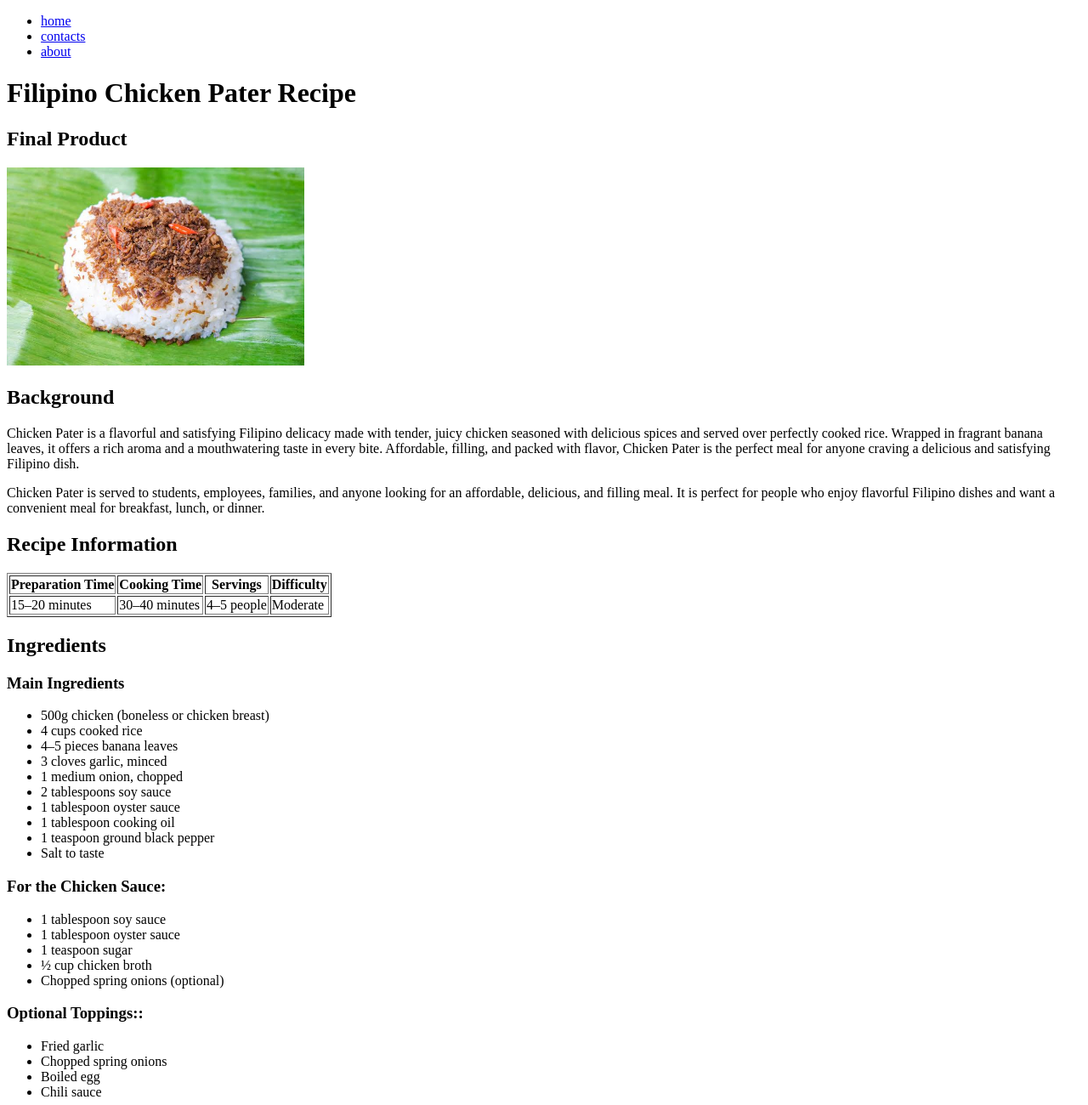
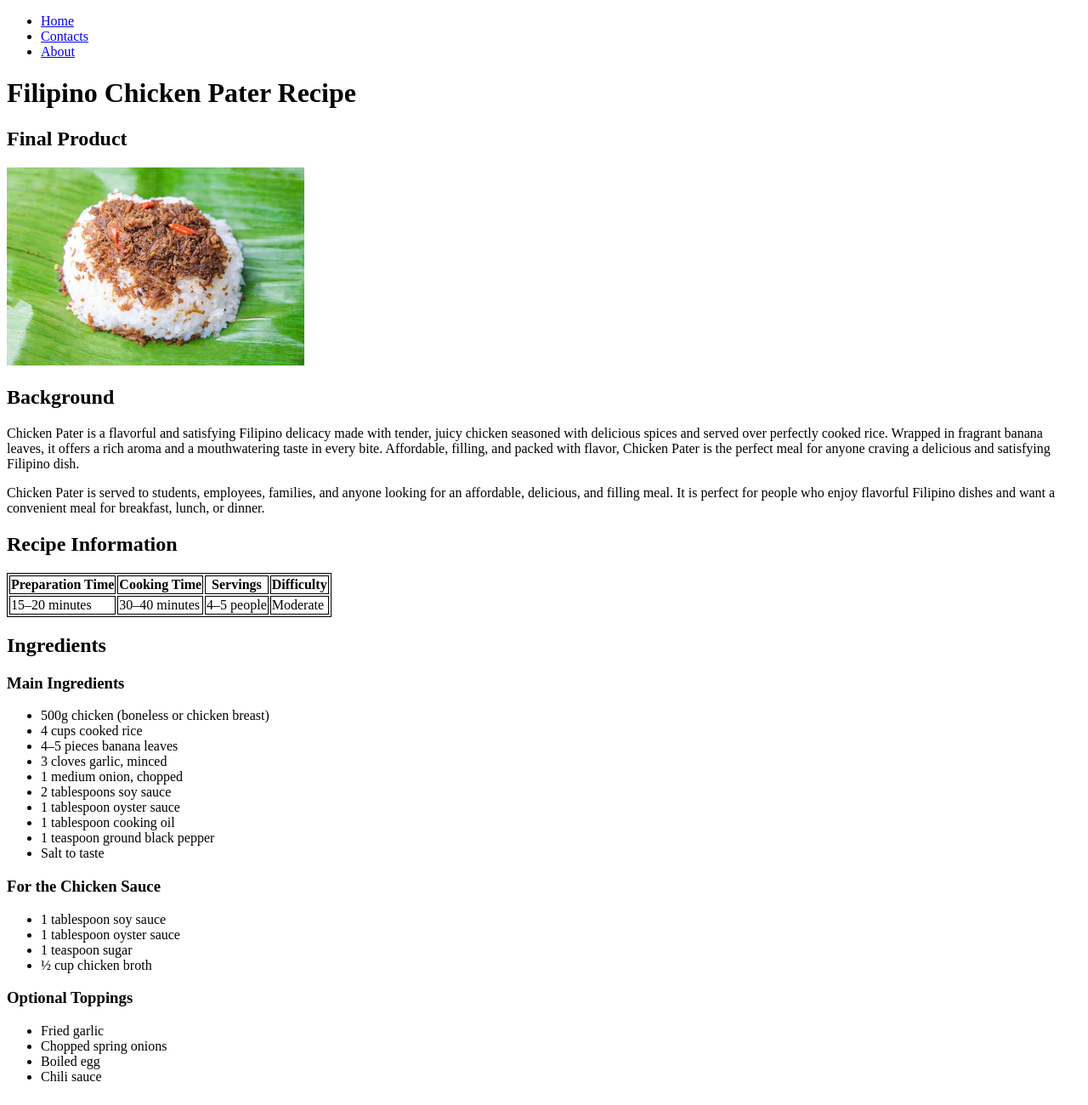
Before and after one commit to mushinohara08-cpu/odin-recipes, a plain HTML site: page OdinProject_Recipes/Chicken_Pater.html in a window 1280 px wide. Shown: the top 1300 px of the page at 85% size. Drawn offline with Linux system fonts and the light colour scheme.

Commit message:
Update Chicken_Pater.html

```diff
--- a/OdinProject_Recipes/Chicken_Pater.html
+++ b/OdinProject_Recipes/Chicken_Pater.html
@@ -5,17 +5,22 @@
     <meta charset="UTF-8">
     <meta name="viewport" content="width=device-width, initial-scale=1.0">
     <title>Filipino Chicken Pater Recipe</title>
+    <style>
+        table,
+        th,
+        td {
+            border: 1px solid black;
+        }
+    </style>
 </head>
 
 <body>
     <nav>
-        <div>
-            <ul>
-                <li><a href="index.html">home</a></li>
-                <li><a href="#">contacts</a></li>
-                <li><a href="#">about</a></li>
-            </ul>
-        </div>
+        <ul>
+            <li><a href="index.html">Home</a></li>
+            <li><a href="#">Contacts</a></li>
+            <li><a href="#">About</a></li>
+        </ul>
     </nav>
 
     <!-- Header -->
@@ -31,6 +36,7 @@
 
             <img
                 src="images.jfif"
+                alt="Plate of Filipino Chicken Pater wrapped in banana leaf"
                 width="350">
         </section>
 
@@ -60,7 +66,7 @@
         <section>
             <h2>Recipe Information</h2>
 
-            <table border="1">
+            <table>
                 <thead>
                     <tr>
                         <th>Preparation Time</th>
@@ -100,17 +106,16 @@
                 <li>Salt to taste</li>
             </ul>
 
-            <h3>For the Chicken Sauce:</h3>
+            <h3>For the Chicken Sauce</h3>
 
             <ul>
                 <li>1 tablespoon soy sauce</li>
                 <li>1 tablespoon oyster sauce</li>
                 <li>1 teaspoon sugar</li>
                 <li>½ cup chicken broth</li>
-                <li>Chopped spring onions (optional)</li>
             </ul>
 
-            <h3>Optional Toppings::</h3>
+            <h3>Optional Toppings</h3>
 
             <ul>
                 <li>Fried garlic</li>
@@ -125,56 +130,31 @@
             <h2>Steps</h2>
 
             <ol>
-                <li>
-                    Wash and clean the chicken thoroughly.
-                </li>
+                <li>Wash and clean the chicken thoroughly.</li>
 
-                <li>
-                    Mince the garlic and chop the onion.
-                </li>
+                <li>Mince the garlic and chop the onion.</li>
 
-                <li>
-                    Clean the banana leaves and briefly heat them to make them flexible.
-                </li>
+                <li>Clean the banana leaves and briefly heat them to make them flexible.</li>
 
-                <li>
-                    Cook the rice until soft and fluffy, then set aside.
-                </li>
+                <li>Cook the rice until soft and fluffy, then set aside.</li>
 
-                <li>
-                    Heat cooking oil in a pan and sauté the garlic and onion until fragrant.
-                </li>
+                <li>Heat cooking oil in a pan and sauté the garlic and onion until fragrant.</li>
 
-                <li>
-                    Add the chicken and cook until lightly browned.
-                </li>
+                <li>Add the chicken and cook until lightly browned.</li>
 
-                <li>
-                    Add soy sauce, oyster sauce, salt, and ground black pepper.
-                </li>
+                <li>Add soy sauce, oyster sauce, salt, and ground black pepper.</li>
 
-                <li>
-                    Pour in the chicken broth and let it simmer until the chicken is fully cooked and tender.
-                </li>
+                <li>Pour in the chicken broth and let it simmer until the chicken is fully cooked and tender.</li>
 
-                <li>
-                   Add sugar and adjust the seasonings according to your taste.
-                </li>
+                <li>Add sugar and adjust the seasonings according to your taste.</li>
 
-                <li>
-                    Place a portion of cooked rice in the center of the banana leaf.
+                <li>Place a portion of cooked rice in the center of the banana leaf.</li>
 
-                <li>
-                    Add the cooked chicken on top of the rice and pour some sauce over it.
-                </li>
+                <li>Add the cooked chicken on top of the rice and pour some sauce over it.</li>
 
-                <li>
-                    Fold the banana leaves neatly to wrap the rice and chicken.
-                </li>
+                <li>Fold the banana leaves neatly to wrap the rice and chicken.</li>
 
-                <li>
-                    Serve while warm and enjoy your delicious Chicken Pater!
-                </li>
+                <li>Serve while warm and enjoy your delicious Chicken Pater!</li>
             </ol>
         </section>
 
@@ -192,7 +172,8 @@
                 height="315"
                 src="https://www.youtube.com/embed/ijGGUnujQT4?si=9ad5s2cYRCnPiYq5"
                 title="YouTube video player"
-                frameborder="0" allow="accelerometer; autoplay; clipboard-write; encrypted-media; gyroscope; picture-in-picture; web-share"
+                style="border:0"
+                allow="accelerometer; autoplay; clipboard-write; encrypted-media; gyroscope; picture-in-picture; web-share"
                 referrerpolicy="strict-origin-when-cross-origin"
                 allowfullscreen>
             </iframe>
@@ -241,13 +222,7 @@
                 <label for="comments">Your Comments:</label>
                 <br>
 
-                <textarea
-                    id="comments"
-                    name="comments"
-                    rows="4"
-                    cols="40"
-                    placeholder="Write your feedback here...">
-                </textarea>
+                <textarea id="comments" name="comments" rows="4" cols="40" placeholder="Write your feedback here..."></textarea>
 
                 <br><br>
 
@@ -260,9 +235,9 @@
 
     <!-- Footer -->
     <footer>
-        <p>&copy; 2026 Filipino Leche Flan Recipe</p>
+        <p>&copy; 2026 Filipino Chicken Pater Recipe</p>
     </footer>
 
 </body>
+
 </html>
-www.youtube.com
```
